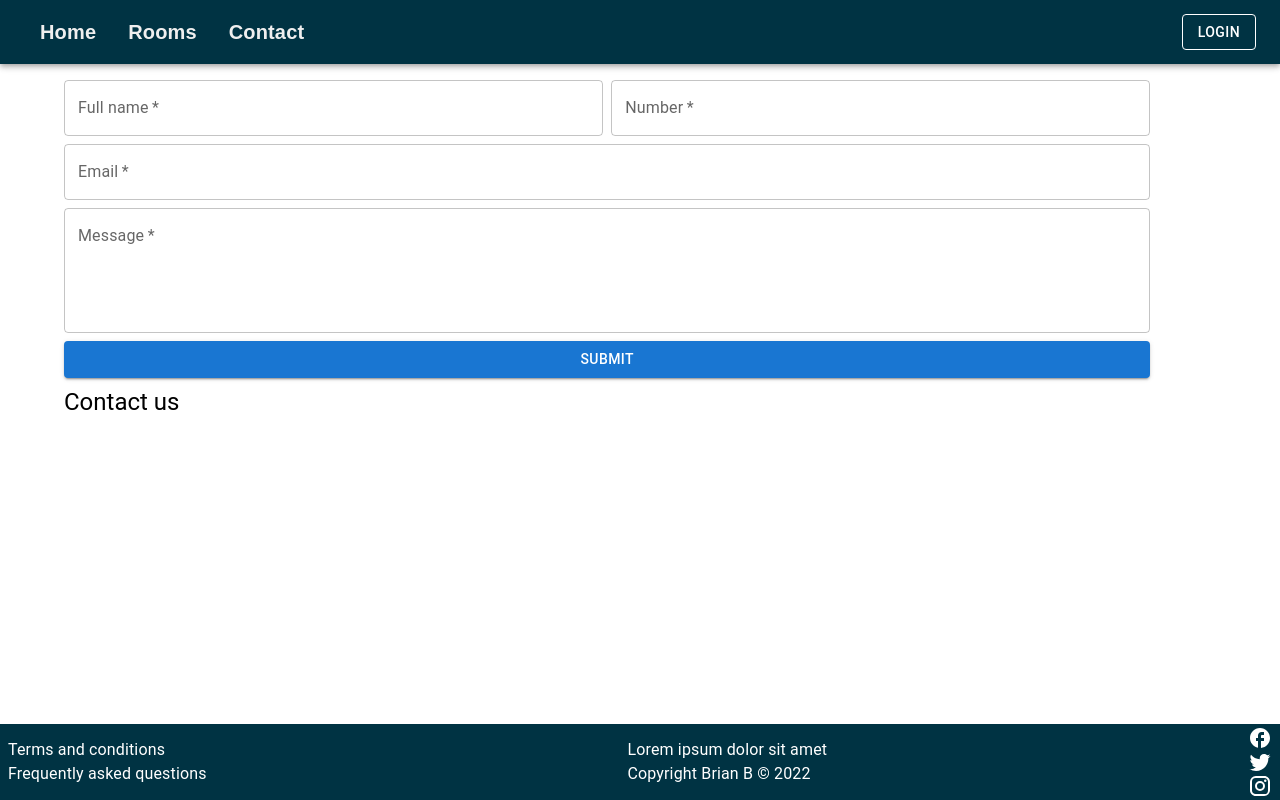
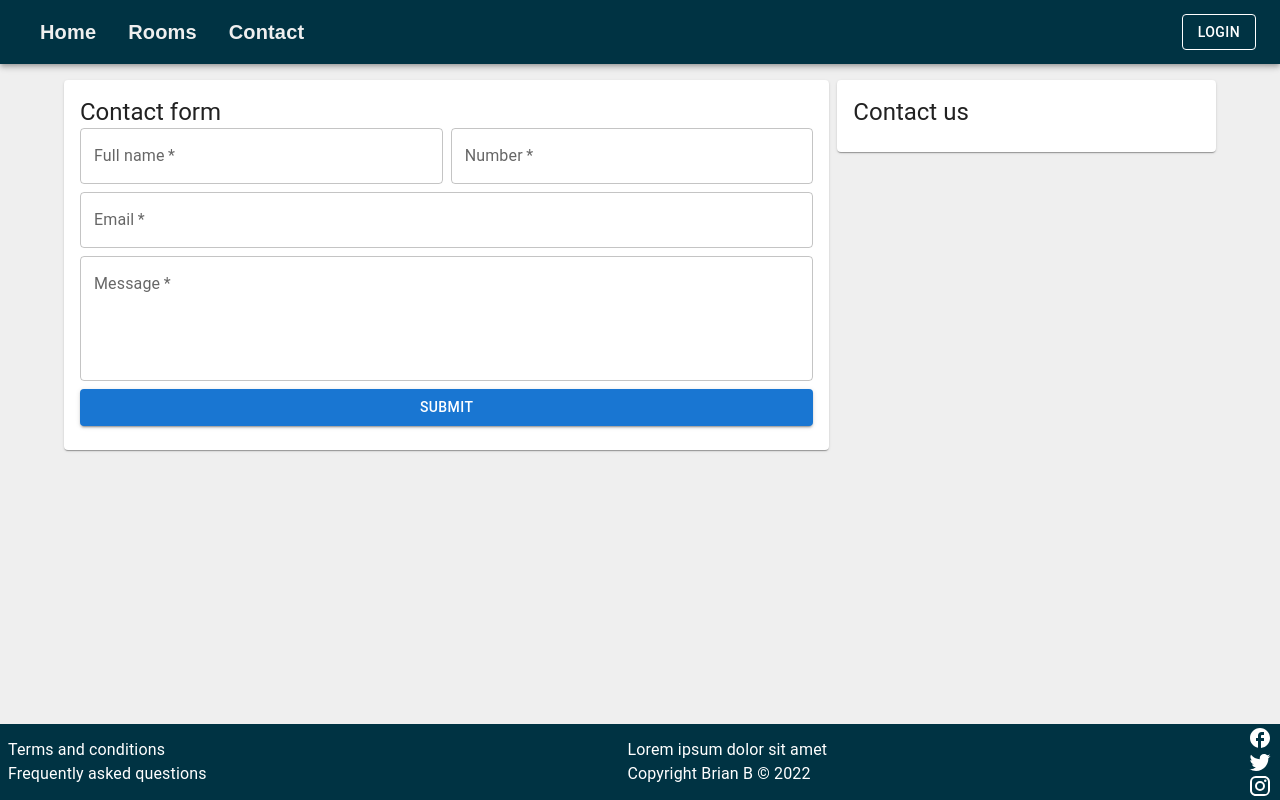
Before and after one commit to Noroff-FEU-Assignments/project-exam-2-BrianEP-hub, a React (Create React App) app: page /contact in a window 1280 px wide. Built offline with nearby package versions, Linux system fonts and the light colour scheme; a web font is replaced by a local one.

Commit message:
various styling, auto close modal on login

```diff
--- a/src/App.scss
+++ b/src/App.scss
@@ -1,4 +1,10 @@
+@import './assets/styles/custom.scss';
+
+body {
+	background: $color_light_text;
+}
 .container {
+	background: $color_light_accent;
 	max-width: 100%;
 	min-height: 100vh;
 	overflow: scroll;
--- a/src/components/Details/Details.jsx
+++ b/src/components/Details/Details.jsx
@@ -21,9 +21,9 @@ const style = {
 	p: 4,
 };
 
-const Details = ({ open, onClose }) => {
+const Details = ({ open, onClose, closeAfterTransition }) => {
 	return (
-		<Modal open={open} onClose={onClose}>
+		<Modal open={open} onClose={onClose} closeAfterTransition={closeAfterTransition}>
 			<Box sx={style}>
 				<Typography variant="h6">This is the details modal</Typography>
 			</Box>
--- a/src/components/Forms/LoginForm/LoginForm.jsx
+++ b/src/components/Forms/LoginForm/LoginForm.jsx
@@ -18,7 +18,7 @@ const style = {
 	p: 4,
 };
 
-const LoginForm = ({ open, onClose }) => {
+const LoginForm = ({ open, onClose, closeAfterTransition}) => {
 	const navigate = useNavigate();
 	const [username, setUsername] = useState('');
 	const [password, setPassword] = useState('');
@@ -35,6 +35,7 @@ const LoginForm = ({ open, onClose }) => {
 					localStorage.setItem('user', res.data.user.username);
 					localStorage.setItem('token', res.data.jwt);
 					navigate('/profile');
+					onClose();
 				});
 		} catch (error) {
 			console.error(error);
--- a/src/pages/Contact/Contact.jsx
+++ b/src/pages/Contact/Contact.jsx
@@ -1,16 +1,25 @@
 import React from 'react';
-import { Grid, Typography } from '@mui/material';
+import { Card, CardContent, Grid, Typography } from '@mui/material';
 import { ContactForm } from '../../components/Forms';
 
 const Contact = () => {
 	return (
 		<>
 			<Grid container spacing={1}>
-				<Grid item>
-					<ContactForm />
+				<Grid item xs={8}>
+					<Card>
+						<CardContent>
+							<Typography variant="h5">Contact form</Typography>
+							<ContactForm />
+						</CardContent>
+					</Card>
 				</Grid>
-				<Grid item>
-					<Typography variant="h5">Contact us</Typography>
+				<Grid item xs={4}>
+					<Card>
+						<CardContent>
+							<Typography variant="h5">Contact us</Typography>
+						</CardContent>
+					</Card>
 				</Grid>
 			</Grid>
 		</>
```
Also changed, not shown: 1 other file (tests, documents, lock files or other folders).
